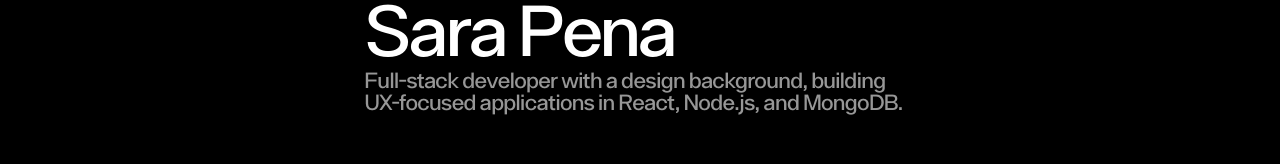
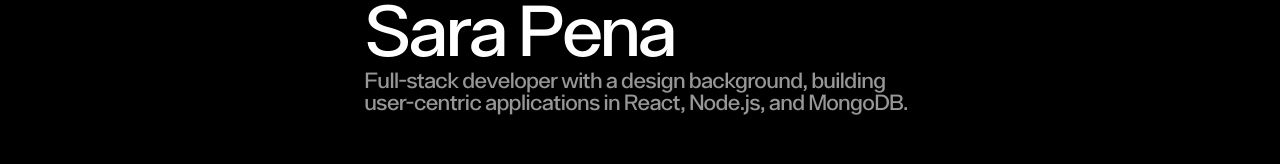
Before and after one commit to Sara-pe/portfolio, a React (Vite) app: page / in a window 1280 px wide. Shown: the part 451-615 px from the top of the page. Built offline with nearby package versions, Linux system fonts and the light colour scheme.

Commit message:
adjustments text

```diff
--- a/src/components/1_Comp_Intro/CompIntro.jsx
+++ b/src/components/1_Comp_Intro/CompIntro.jsx
@@ -8,16 +8,13 @@ export const CompIntro = (props) => {
 
     return (
         <>
-
-
-
             <div className={style.container}>
 
                     <div className={`flex justify-center items-center ${style.intro}`}>
                         <div className={`flex flex-col gap-12 ${style.textbox}`}>
                             <h1>Hello! 👋 I’m <br />
                                 Sara Pena</h1>
-                            <h5 className='gray'>Full-stack developer with a design background, building UX-focused applications in React, Node.js, and MongoDB. </h5>
+                            <h5 className='gray'>Full-stack developer with a design background, building user-centric applications in React, Node.js, and MongoDB. </h5>
                         </div>
                     </div>
 
--- a/src/components/2_Comp_About/EduCard.jsx
+++ b/src/components/2_Comp_About/EduCard.jsx
@@ -21,7 +21,7 @@ export const EduCard = () => {
             <p className="gray">2025 - 2026</p>
         </div>
         <p className="gray">
-            One-year intensive training program focused on front-end development, UX/UI design, and full-stack architecture. Hands-on experience with React, Angular, Node.js, and MongoDB
+            One-year intensive training program focused on front-end development, UX/UI design, and full-stack architecture. Hands-on experience with React, Node.js, and MongoDB
         </p>
     </div>
 
```
